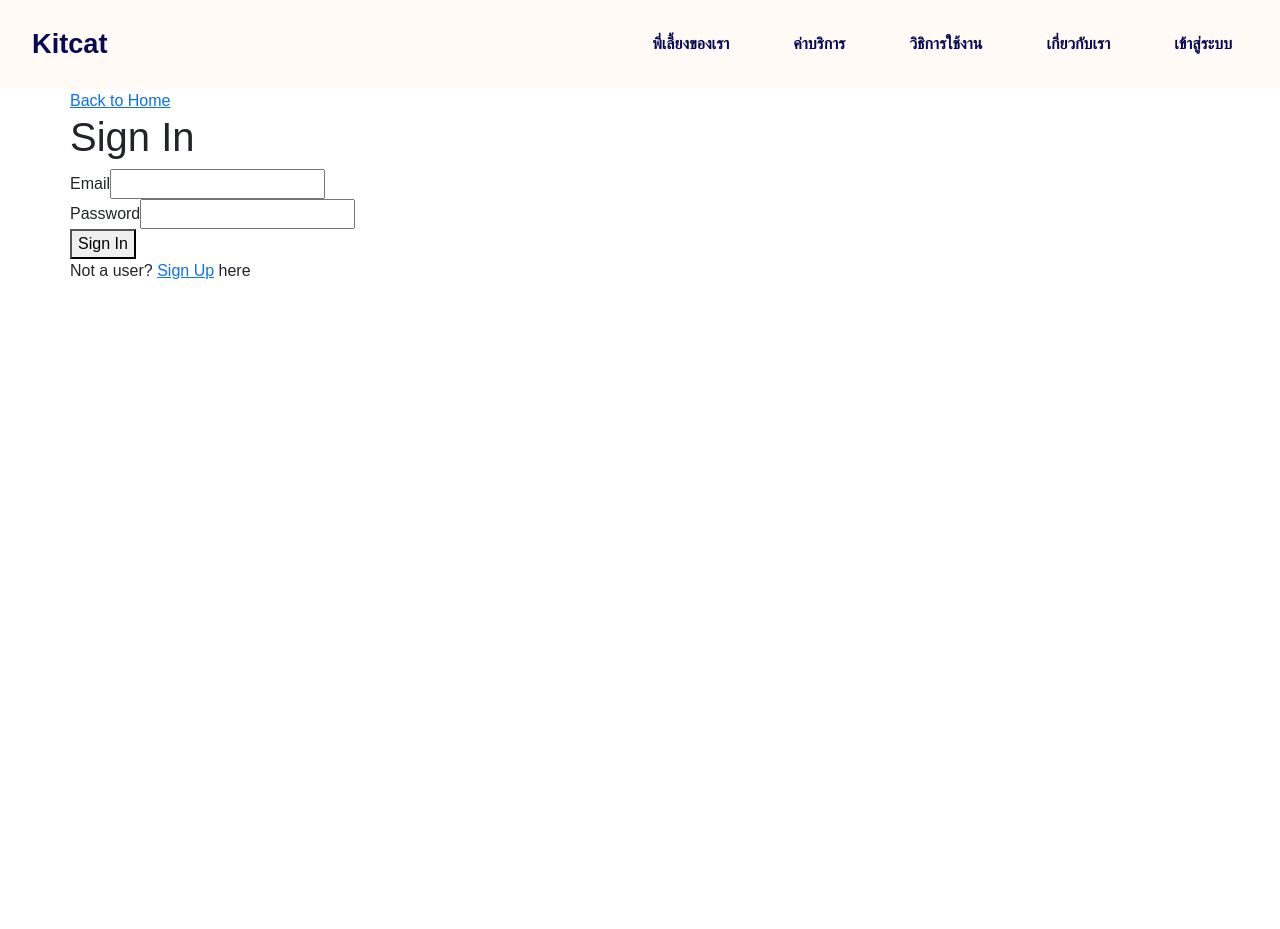
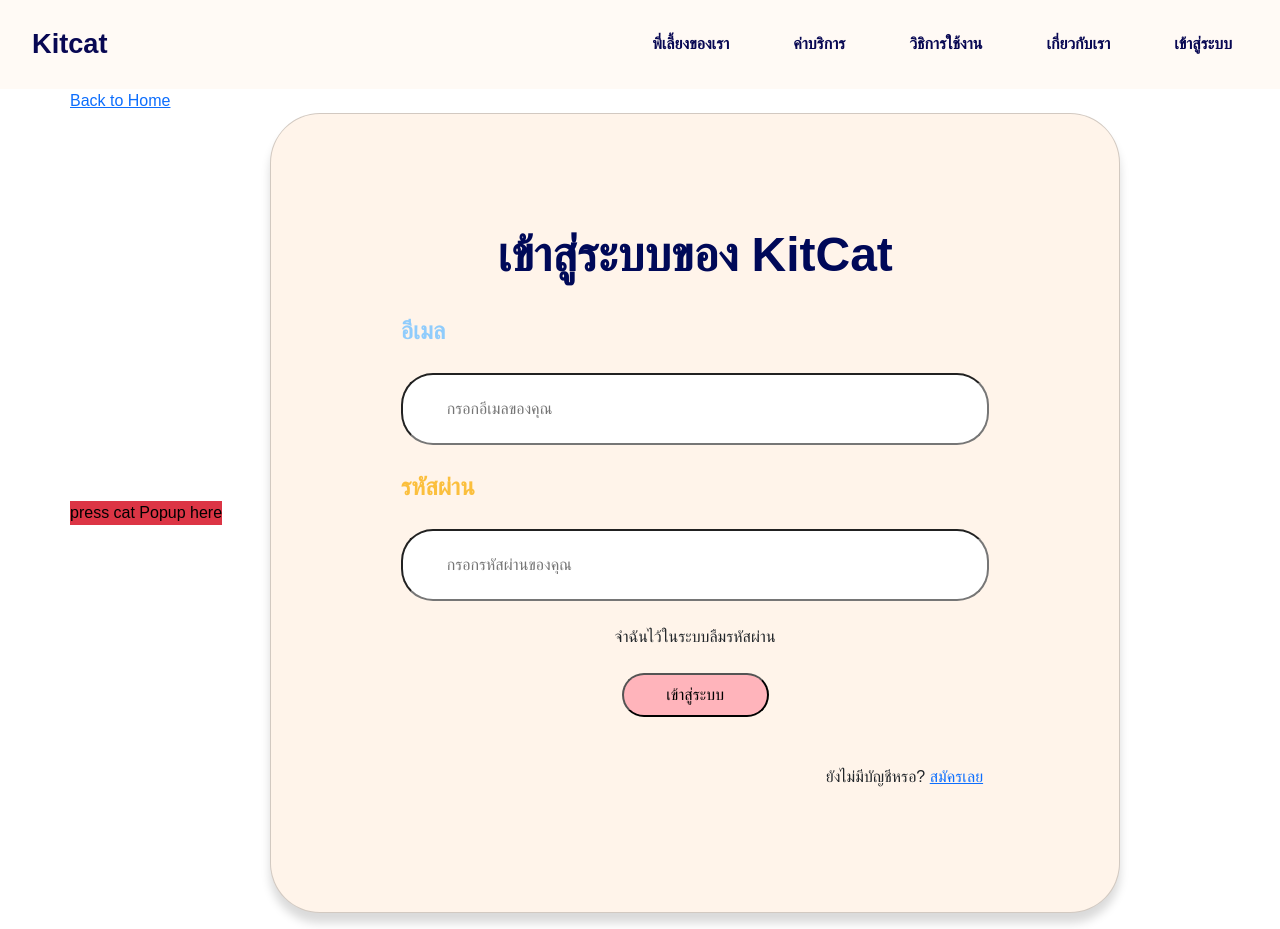
Before and after one commit to thanatat64/kmitl-kitcat, a Next.js app: page /signin in a window 1280 px wide. Before the commit the page ends 800 px from the top, so only its background shows below. Built offline with nearby package versions, Linux system fonts and the light colour scheme; a web font is replaced by a local one.

Commit message:
decorate sign in and create popup component prepare for next step

```diff
--- a/components/auth/signin/SignInForm.tsx
+++ b/components/auth/signin/SignInForm.tsx
@@ -1,9 +1,10 @@
 'use client'
 
 import { FormEvent, useState } from 'react'
+import './signInForm.css'
+import Link from 'next/link'
 
 interface SignInFormProps {
-
 }
 
 const SignInForm: React.FC<SignInFormProps> = ({ }) => {
@@ -37,10 +38,19 @@ const SignInForm: React.FC<SignInFormProps> = ({ }) => {
 
     return (
         <form onSubmit={handleSubmit}>
+            <div className='d-flex flex-row'>
+                {/* press Popup here */}
+                <div className='d-flex flex-column justify-content-center me-5'><p className='text-bg-danger text-black'>press cat Popup here</p></div>
+                {/* press Popup here */}
+                <div className='userCard d-flex flex-column align-items-center card mb-3 ml-3 '>
+                    <h1 className='head1'>เข้าสู่ระบบของ KitCat</h1>
                     <div>
-                <label htmlFor="email">Email</label>
-                <input
+                        <div>
+                            <label className='email mb-4' htmlFor="email">อีเมล</label>
+                        </div>
+                        <input className='rounded-5'
                             type="email"
+                            placeholder='กรอกอีเมลของคุณ'
                             id="email"
                             name="email"
                             value={formData.email}
@@ -48,16 +58,31 @@ const SignInForm: React.FC<SignInFormProps> = ({ }) => {
                         />
                     </div>
                     <div>
-                <label htmlFor="password">Password</label>
-                <input
+                        <div>
+                            <label className='passw mt-4 mb-4' htmlFor="password">รหัสผ่าน</label>
+                        </div>
+                        <input className='rounded-5'
                             type="password"
+                            placeholder='กรอกรหัสผ่านของคุณ'
                             id="password"
                             name="password"
                             value={formData.password}
                             onChange={handleChange}
                         />
                     </div>
-            <button type="submit">Sign In</button>
+                    <div>
+                        <div className='d-flex flex-row justify-content-between mt-4 '>
+                            <div>จำฉันไว้ในระบบ</div>
+                            <div>ลืมรหัสผ่าน</div>
+                        </div>
+                    </div>
+                    <button className='sign-bt rounded-5 mb-4 mt-4' type="submit">เข้าสู่ระบบ</button>
+                    <div className='signupNow mt-4 ms-auto'>
+                        <p>ยังไม่มีบัญชีหรอ? <Link href="/signup">สมัครเลย</Link></p>
+                    </div>
+                </div>
+
+            </div>
         </form>
     )
 }
--- /dev/null
+++ b/components/auth/signin/signInForm.css
@@ -0,0 +1,64 @@
+.userCard{
+    background-color: var(--cream);
+    width: 53.125rem;
+    height: 50rem;
+    box-shadow: 0px 10px 10px rgba(0, 0, 0, 0.15);
+    border-radius: 50px;
+}
+
+.head1{
+    color: var(--navy);
+    font-size: 3rem;
+    font-weight: 700;
+    word-wrap: break-word;
+    margin-bottom: 1.875rem;
+    margin-top: 7rem;
+}
+
+input{
+    height: 4.5rem;
+    width: 36.8rem;
+    padding-left: 2.75rem;
+    padding-right: 2.75rem;
+    padding-top: 1.25rem;
+    padding-bottom: 1.25rem;
+    background: white;
+    /* border-color: white; */
+    overflow: hidden;
+    justify-content: flex-start;
+    align-items: center;
+    gap: 10px;
+    display: inline-flex
+}
+
+.email{
+    color: var(--blue);
+    font-size: 1.5rem;
+    font-weight: 600;
+    word-wrap: break-word
+}
+
+.passw{
+    color: var(--yellow);
+    font-size: 1.5rem;
+    font-weight: 600;
+    word-wrap: break-word
+}
+
+.sign-bt{
+    width: 9.2rem;
+    height: 2.7rem;
+    padding-left: 15px;
+    padding-right: 15px;
+    padding-top: 5px;
+    padding-bottom: 5px;
+    background: var(--pink);
+    justify-content: center;
+    align-items: center;
+    gap: 10px;
+    display: inline-flex
+}
+
+.signupNow{
+    margin-right: 8.5rem;
+}
--- a/components/auth/signup/SignUpForm.tsx
+++ b/components/auth/signup/SignUpForm.tsx
@@ -1,6 +1,7 @@
 'use client'
 
 import { FormEvent, useState } from 'react'
+import { idText } from 'typescript'
 
 interface SignUpFormProps {
 
--- a/src/app/signin/page.tsx
+++ b/src/app/signin/page.tsx
@@ -5,9 +5,7 @@ export default function Page() {
     return (
         <section>
             <Link href="/">Back to Home</Link>
-            <h1>Sign In</h1>
             <SignInForm/>
-            <p>Not a user? <Link href="/signup">Sign Up</Link> here</p>
         </section>
     )
 }
```
Also changed, not shown: components/popUp/catPopup.tsx (added), 1 other file (tests, documents, lock files or other folders). Lines whose indentation alone changed are shown as unchanged.
